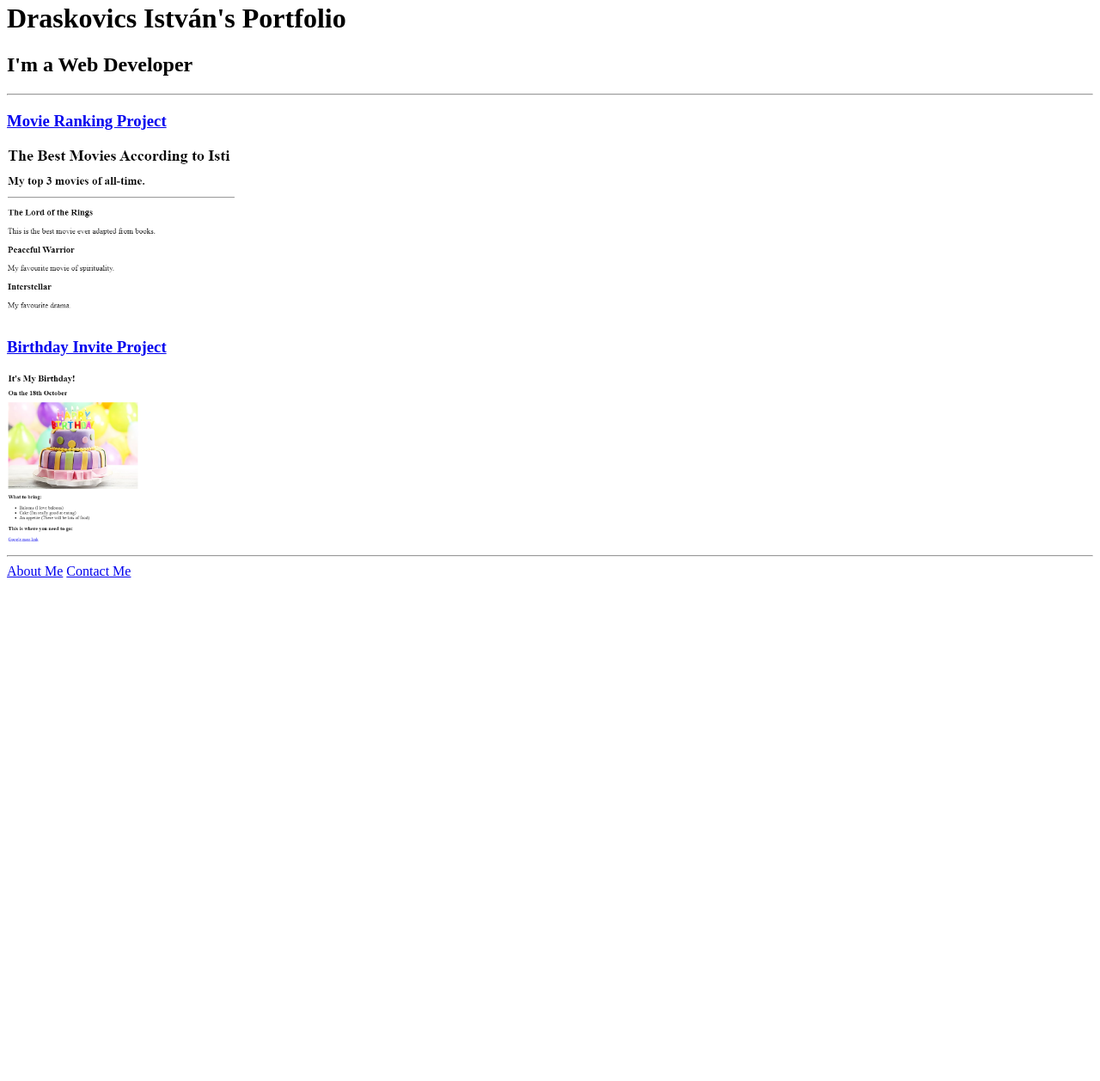
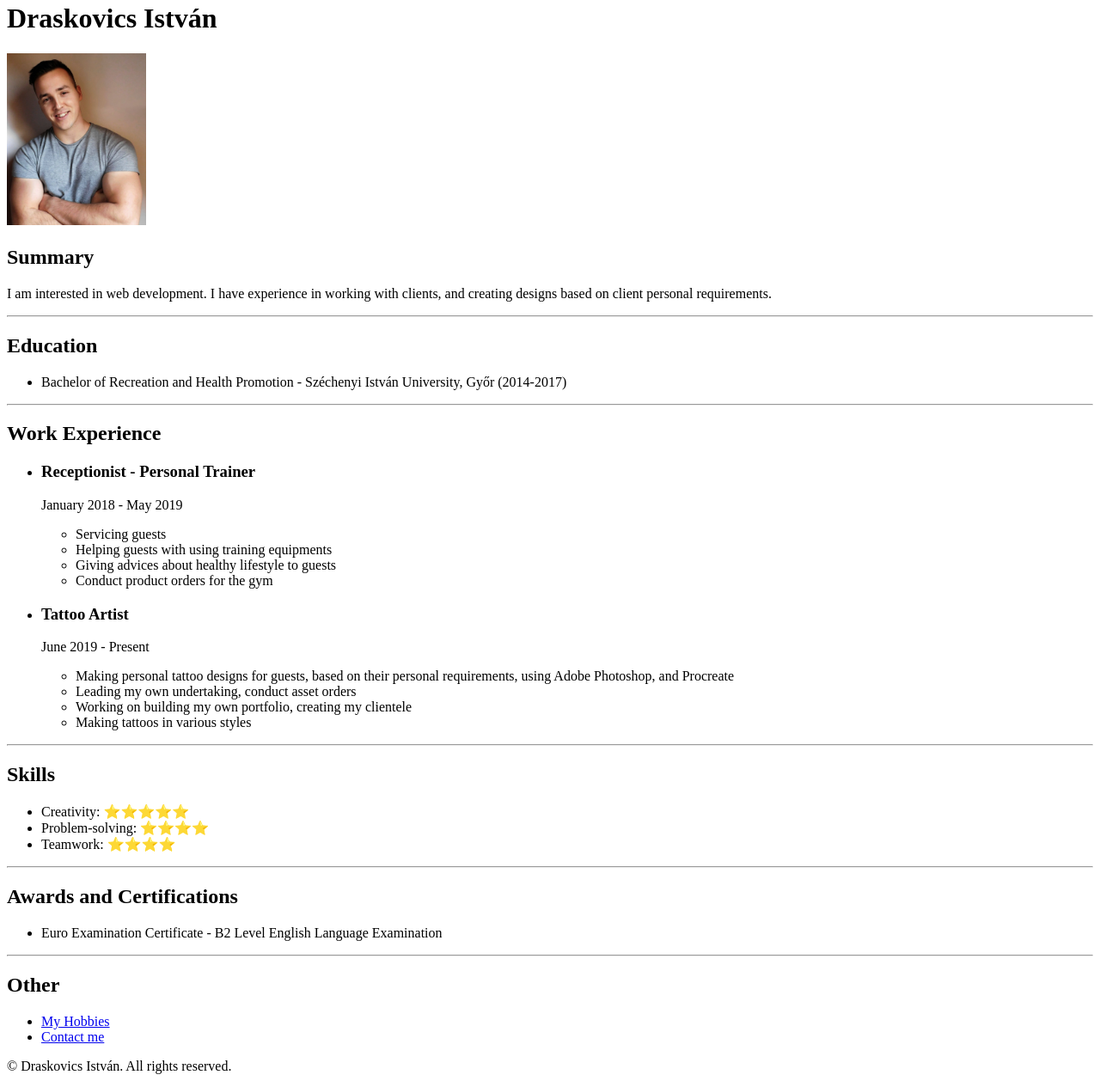
Before and after one commit to DraskovicsIstvan/html-portfolio, a plain HTML site: page index.html in a window 1280 px wide. Shown: the part 18-1276 px from the top of the page at 86% size. Before the commit the page ends 800 px from the top, so only its background shows below. Drawn offline with Linux system fonts and the light colour scheme.

Commit message:
Add files via upload

```diff
--- a/index.html
+++ b/index.html
@@ -2,31 +2,67 @@
 <html lang="en">
   <head>
     <meta charset="UTF-8" />
-    <meta name="viewport" content="width=device-width, initial-scale=1.0" />
-    <title>Document</title>
+    <title>My Resume</title>
   </head>
   <body>
-    <h1>Draskovics István's Portfolio</h1>
-    <h2>I'm a Web Developer</h2>
-
+    <h1>Draskovics István</h1>
+    <img src="./assets/images/Én.jpg" height="200" alt="A picture of myself" />
+    <h2>Summary</h2>
+    <p>
+      I am interested in web development. I have experience in working with
+      clients, and creating designs based on client personal requirements.
+    </p>
     <hr />
-
-    <h3><a href="./public/movie-ranking.html">Movie Ranking Project</a></h3>
-    <img
-      src="./assets/images/Movie ranking.png"
-      height="200"
-      alt="screenshot of my movie rankings"
-    />
-    <h3><a href="./public/birthday-invite.html">Birthday Invite Project</a></h3>
-    <img
-      src="./assets/images/Birthday invite.png"
-      height="200"
-      alt="screenshot of my birtday invite card"
-    />
-
+    <h2>Education</h2>
+    <ul>
+      <li>
+        Bachelor of Recreation and Health Promotion - Széchenyi István
+        University, Győr (2014-2017)
+      </li>
+    </ul>
     <hr />
-
-    <a href="./public/about.html">About Me</a>
-    <a href="./public/contact.html">Contact Me</a>
+    <h2>Work Experience</h2>
+    <ul>
+      <li><h3>Receptionist - Personal Trainer</h3></li>
+      <p>January 2018 - May 2019</p>
+      <ul>
+        <li>Servicing guests</li>
+        <li>Helping guests with using training equipments</li>
+        <li>Giving advices about healthy lifestyle to guests</li>
+        <li>Conduct product orders for the gym</li>
+      </ul>
+      <li><h3>Tattoo Artist</h3></li>
+      <p>June 2019 - Present</p>
+      <ul>
+        <li>
+          Making personal tattoo designs for guests, based on their personal
+          requirements, using Adobe Photoshop, and Procreate
+        </li>
+        <li>Leading my own undertaking, conduct asset orders</li>
+        <li>Working on building my own portfolio, creating my clientele</li>
+        <li>Making tattoos in various styles</li>
+      </ul>
+    </ul>
+    <hr />
+    <h2>Skills</h2>
+    <ul>
+      <li>Creativity: ⭐⭐⭐⭐⭐</li>
+      <li>Problem-solving: ⭐⭐⭐⭐</li>
+      <li>Teamwork: ⭐⭐⭐⭐</li>
+    </ul>
+    <hr />
+    <h2>Awards and Certifications</h2>
+    <ul>
+      <li>
+        Euro Examination Certificate - B2 Level English Language Examination
+      </li>
+    </ul>
+    <hr />
+    <h2>Other</h2>
+    <ul>
+      <li><a href="./Hobbies.html">My Hobbies</a></li>
+      <li><a href="./Contact.html">Contact me</a></li>
+    </ul>
+    <footer>© Draskovics István. All rights reserved.</footer>
   </body>
 </html>
```
Also changed, not shown: Contact.html (added, +14 -0 lines), Hobbies.html (added, +16 -0 lines), assets/images/Én.jpg (added).
